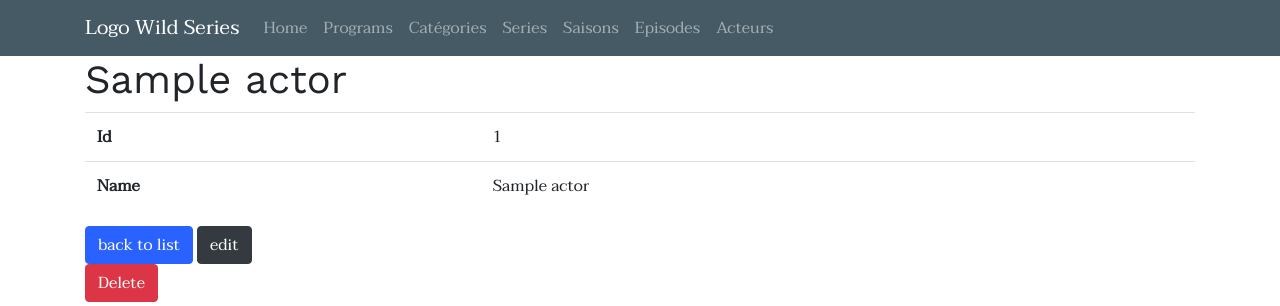
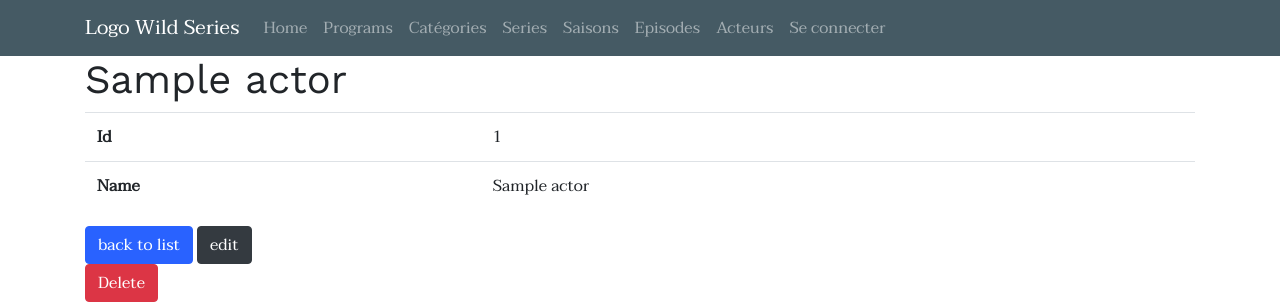
Before and after one commit to kimor44/Wild-series, a Symfony app: template templates/actor/show.html.twig in a window 1280 px wide. Shown: the top 306 px of the page. Run offline with Twig, Linux system fonts and the light colour scheme; the template is opened without the code that fills it: most values are stand-ins (such as "Sample title", 1, 10 or a date in 2020); style sheets or scripts are compiled from the project's sources; some libraries are stand-ins or nearby versions.

Commit message:
ajout logout et roles admin

```diff
--- a/src/Controller/SecurityController.php
+++ b/src/Controller/SecurityController.php
@@ -28,6 +28,7 @@ class SecurityController extends AbstractController
 
     /**
      * @Route("/logout", name="app_logout")
+     * @throws \Exception
      */
     public function logout()
     {
--- a/templates/home.html.twig
+++ b/templates/home.html.twig
@@ -16,4 +16,9 @@
         </a>
 
     </div>
+    {% if is_granted('ROLE_ADMIN') %}
+        <div class="container">
+            <h2>Coucou super admin</h2>
+        </div>
+    {% endif %}
 {% endblock %}
--- a/templates/navbar.html.twig
+++ b/templates/navbar.html.twig
@@ -29,6 +29,14 @@
                  <li class="nav-item">
                     <a class="nav-link" href="{{ path('actor_index') }}">Acteurs</a>
                 </li>
+                <li class="nav-item">
+                    {% if app.user %}
+                        {{ app.user.email }}
+                        <a class="nav-link" href="{{ path('app_logout') }}"> Se déconnecter</a>
+                    {% else %}
+                        <a class="nav-link" href="{{ path('app_login') }}"> Se connecter</a>
+                    {% endif %}
+                </li>
             </ul>
         </div>
     </div>
```
Also changed, not shown: 1 other file.
